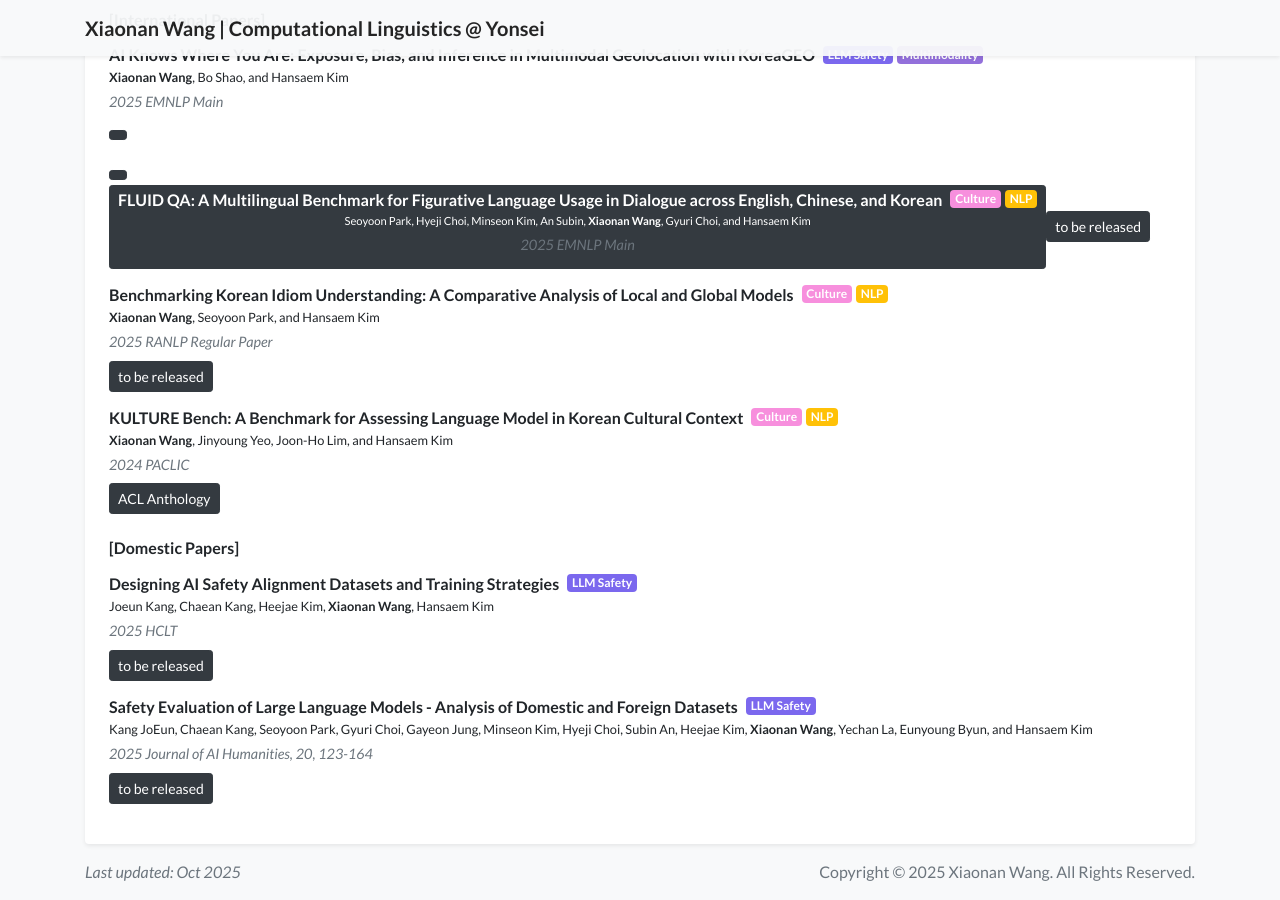
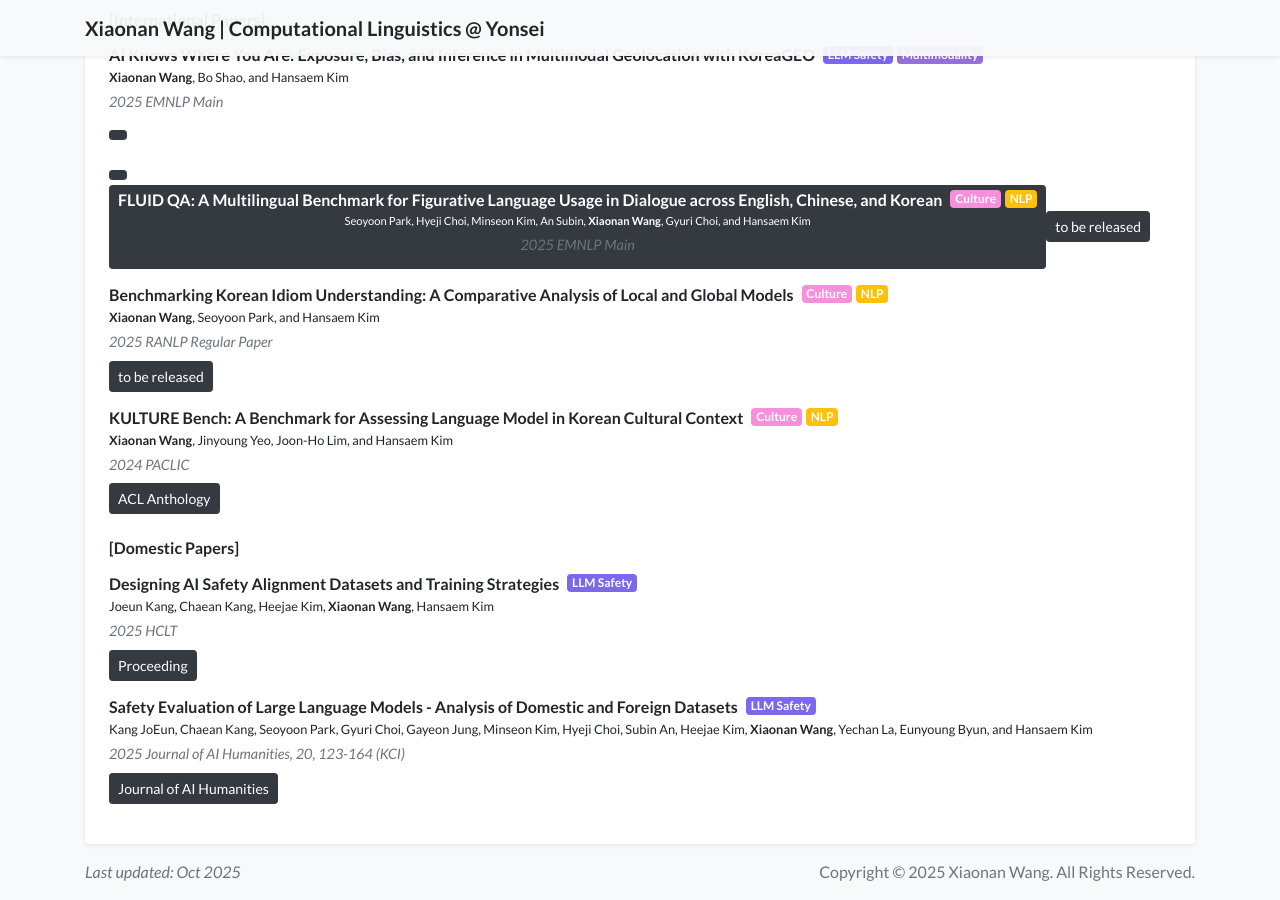
Before and after one commit to wangxiaonan-git/wangxiaonan-git.github.io, a Jekyll site: the page built from index.html, in a window 1280 px wide and 900 px high, scrolled down 1328 px. Built offline with Jekyll 4.4.1, drawn with Linux system fonts in a browser that asks for light colours; a style sheet for code colours, icons or effects is not loaded.

Commit message:
Update index.html

```diff
--- a/index.html
+++ b/index.html
@@ -114,7 +114,7 @@ num_selected: 10
             Joeun Kang, Chaean Kang, Heejae Kim, <strong>Xiaonan Wang</strong>, Hansaem Kim
           </p>
           <p class="text-muted font-italic mb-2" style="font-size: 0.9rem;">2025 HCLT</p>
-          <a href="" class="btn btn-sm btn-dark">to be released</a>
+          <a href="https://drive.google.com/file/d/1VkCiW46Tvo5dBE-LLmaDPe06dMHlSJGD/view" class="btn btn-sm btn-dark">Proceeding</a>
         </div>
 
         <div class="mb-3">
@@ -125,10 +125,9 @@ num_selected: 10
           <p class="mb-1 small">
             Kang JoEun, Chaean Kang, Seoyoon Park, Gyuri Choi, Gayeon Jung, Minseon Kim, Hyeji Choi, Subin An, Heejae Kim, <strong>Xiaonan Wang</strong>, Yechan La, Eunyoung Byun, and Hansaem Kim
           </p>
-          <p class="text-muted font-italic mb-2" style="font-size: 0.9rem;">2025 Journal of AI Humanities, 20, 123-164</p>
-          <a href="" class="btn btn-sm btn-dark">to be released</a>
+          <p class="text-muted font-italic mb-2" style="font-size: 0.9rem;">2025 Journal of AI Humanities, 20, 123-164 (KCI)</p>
+          <a href="http://aihumanities.org/ko/journals/past/?vid=129" class="btn btn-sm btn-dark">Journal of AI Humanities</a>
         </div>
-
       </div>
     </div>
   </div>
```
